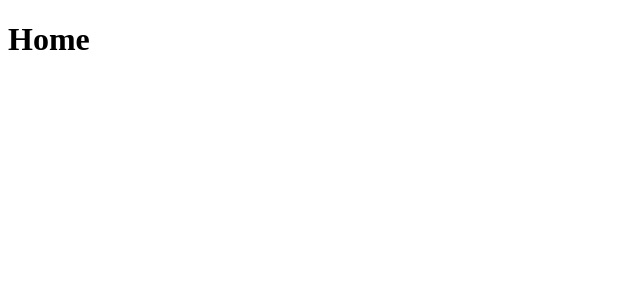
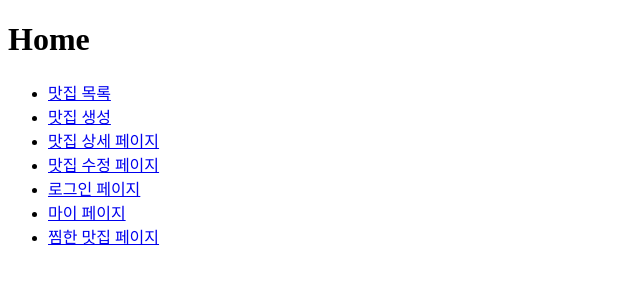
Before and after one commit to strongerDeer/let-eat-go, a Next.js app: page / in a window 1280 px wide. Shown: the top 300 px of the page, without its empty margins (0-640 px from the left). Built offline with nearby package versions, Linux system fonts and the light colour scheme.

Commit message:
📝 Add: 페이지 생성

```diff
--- a/src/pages/index.tsx
+++ b/src/pages/index.tsx
@@ -1,3 +1,32 @@
+import Link from 'next/link';
+
 export default function Home() {
-  return <h1>Home</h1>;
+  return (
+    <div>
+      <h1>Home</h1>
+      <ul>
+        <li>
+          <Link href="/stores">맛집 목록</Link>
+        </li>
+        <li>
+          <Link href="/stores/new">맛집 생성</Link>
+        </li>
+        <li>
+          <Link href="/stores/1">맛집 상세 페이지</Link>
+        </li>
+        <li>
+          <Link href="/stores/1/edit">맛집 수정 페이지</Link>
+        </li>
+        <li>
+          <Link href="/users/login">로그인 페이지</Link>
+        </li>
+        <li>
+          <Link href="/users/mypage">마이 페이지</Link>
+        </li>
+        <li>
+          <Link href="/users/likes">찜한 맛집 페이지</Link>
+        </li>
+      </ul>
+    </div>
+  );
 }
--- /dev/null
+++ b/src/pages/stores/index.tsx
@@ -0,0 +1,3 @@
+export default function StoreListPage() {
+  return <>StoreListPage</>;
+}
--- /dev/null
+++ b/src/pages/stores/new.tsx
@@ -0,0 +1,3 @@
+export default function StoreNewPage() {
+  return <>StoreNewPage</>;
+}
--- /dev/null
+++ b/src/pages/users/likes.tsx
@@ -0,0 +1,3 @@
+export default function LikesPage() {
+  return <>likes</>;
+}
--- /dev/null
+++ b/src/pages/users/login.tsx
@@ -0,0 +1,3 @@
+export default function LoginPage() {
+  return <>LoginPage</>;
+}
--- /dev/null
+++ b/src/pages/users/mypage.tsx
@@ -0,0 +1,3 @@
+export default function MyPage() {
+  return <>MyPage</>;
+}
```
Also changed, not shown: src/pages/stores/[id]/edit.tsx (added, +7 -0 lines), src/pages/stores/[id]/index.tsx (added, +7 -0 lines).
